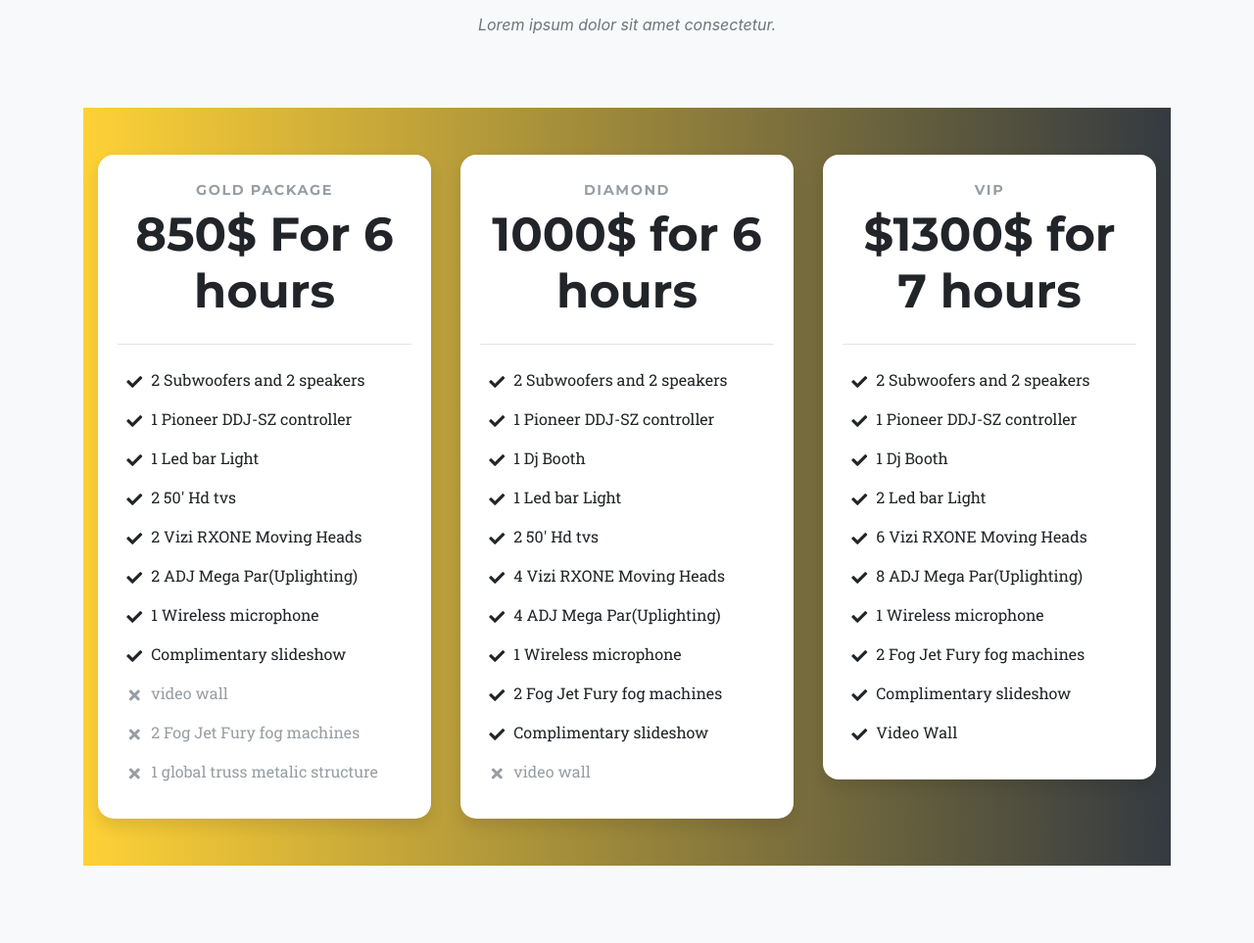
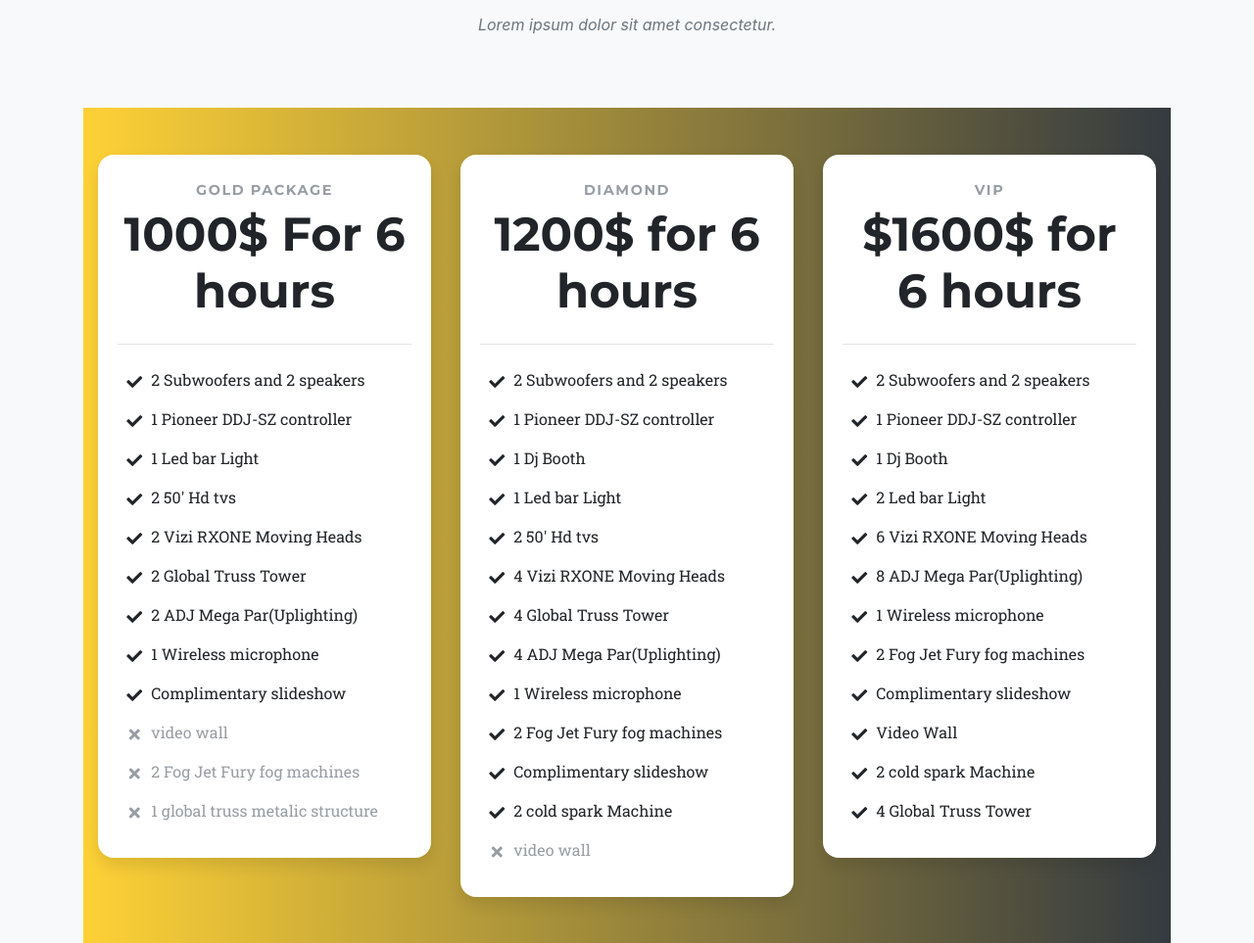
Before and after one commit to Luis-Salas/djWeb, a Flask app: page / in a window 1280 px wide. Shown: the part 1453-2416 px from the top of the page at 98% size. Run offline with Flask 2, Linux system fonts and the light colour scheme; some libraries are stand-ins or nearby versions; some web fonts are replaced.

Commit message:
change Prices

```diff
--- a/templates/index.html
+++ b/templates/index.html
@@ -125,7 +125,7 @@
                 <div class="card mb-5 mb-lg-0">
                   <div class="card-body">
                     <h5 class="card-title text-muted text-uppercase text-center">Gold Package</h5>
-                    <h6 class="card-price text-center">850$ For 6 hours</h6>
+                    <h6 class="card-price text-center">1000$ For 6 hours</h6>
                     <hr>
                     <ul class="fa-ul">
                       <li><span class="fa-li"><i class="fas fa-check"></i></span>2 Subwoofers and 2 speakers</li>
@@ -133,6 +133,7 @@
                       <li><span class="fa-li"><i class="fas fa-check"></i></span>1 Led bar Light</li>
                       <li><span class="fa-li"><i class="fas fa-check"></i></span>2 50' Hd tvs</li>
                       <li><span class="fa-li"><i class="fas fa-check"></i></span>2 Vizi RXONE Moving Heads</li>
+                      <li><span class="fa-li"><i class="fas fa-check"></i></span>2 Global Truss Tower</li>
                       <li><span class="fa-li"><i class="fas fa-check"></i></span>2 ADJ Mega Par(Uplighting)</li>
                       <li><span class="fa-li"><i class="fas fa-check"></i></span>1 Wireless microphone</li>
                       <li><span class="fa-li"><i class="fas fa-check"></i></span>Complimentary slideshow</li>
@@ -149,7 +150,7 @@
                 <div class="card mb-5 mb-lg-0">
                   <div class="card-body">
                     <h5 class="card-title text-muted text-uppercase text-center">Diamond</h5>
-                    <h6 class="card-price text-center">1000$ for 6 hours</h6>
+                    <h6 class="card-price text-center">1200$ for 6 hours</h6>
                     <hr>
                     <ul class="fa-ul">
                         <li><span class="fa-li"><i class="fas fa-check"></i></span>2 Subwoofers and 2 speakers</li>
@@ -158,10 +159,13 @@
                         <li><span class="fa-li"><i class="fas fa-check"></i></span>1 Led bar Light</li>
                         <li><span class="fa-li"><i class="fas fa-check"></i></span>2 50' Hd tvs</li>
                         <li><span class="fa-li"><i class="fas fa-check"></i></span>4 Vizi RXONE Moving Heads</li>
+                        <li><span class="fa-li"><i class="fas fa-check"></i></span>4 Global Truss Tower</li>
                         <li><span class="fa-li"><i class="fas fa-check"></i></span>4 ADJ Mega Par(Uplighting)</li>
                         <li><span class="fa-li"><i class="fas fa-check"></i></span>1 Wireless microphone</li>
                         <li><span class="fa-li"><i class="fas fa-check"></i></span>2 Fog Jet Fury fog machines</li>
                         <li><span class="fa-li"><i class="fas fa-check"></i></span>Complimentary slideshow</li>
+                        <li><span class="fa-li"><i class="fas fa-check"></i></span>2 cold spark Machine</li>
+
                         <li class="text-muted"><span class="fa-li"><i class="fas fa-times"></i></span>video wall</li>
                     </ul>
                     <!-- <a href="#" class="btn btn-block btn-primary text-uppercase">Button</a> -->
@@ -173,7 +177,7 @@
                 <div class="card">
                   <div class="card-body">
                     <h5 class="card-title text-muted text-uppercase text-center">VIP</h5>
-                    <h6 class="card-price text-center">$1300$ for 7 hours<span class="period"></span></h6>
+                    <h6 class="card-price text-center">$1600$ for 6 hours<span class="period"></span></h6>
                     <hr>
                     <ul class="fa-ul">
                         <li><span class="fa-li"><i class="fas fa-check"></i></span>2 Subwoofers and 2 speakers</li>
@@ -186,6 +190,9 @@
                         <li><span class="fa-li"><i class="fas fa-check"></i></span>2 Fog Jet Fury fog machines</li>
                         <li><span class="fa-li"><i class="fas fa-check"></i></span>Complimentary slideshow</li>
                         <li><span class="fa-li"><i class="fas fa-check"></i></span>Video Wall</li>
+                        <li><span class="fa-li"><i class="fas fa-check"></i></span>2 cold spark Machine</li>
+                        <li><span class="fa-li"><i class="fas fa-check"></i></span>4 Global Truss Tower</li>
+
                     </ul>
                     <!-- <a href="#" class="btn btn-block btn-primary text-uppercase">Button</a> -->
                   </div>
```
